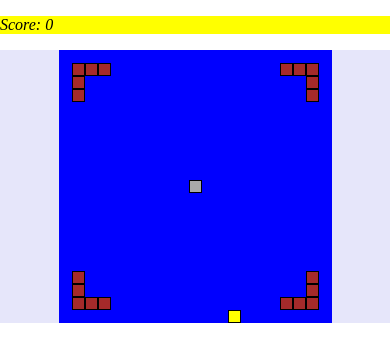
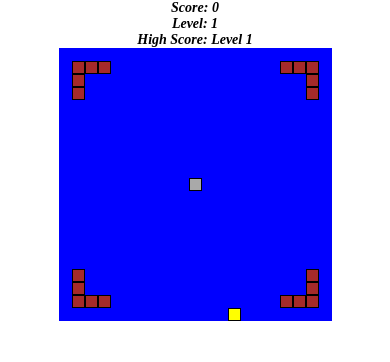
Before and after one commit to Fares1188/snakeGame_WA, a plain HTML site: page index.html in a window 390 px wide. Drawn offline with Linux system fonts and the light colour scheme.

Commit message:
added storage and responsive

```diff
--- a/css/snakeStyle.css
+++ b/css/snakeStyle.css
@@ -8,7 +8,7 @@ body {
     display: flex;
     justify-content: center;
     align-items: center;
-    background-color: lavender;
+    background-color: white;
 }
 
 #game-board {
@@ -32,8 +32,22 @@ body {
     background-color: brown;
     border: .25vmin solid black;
 }
-#score {
-    background-color: yellow;
+#score, #level, #high_level {
+    border: 0;
+    margin: 0;
     color: black;
+    font-size: 22px;
     font-style: oblique;
+    text-align: center;
 }
+
+@media only screen and (max-width: 768px) {
+    #score, #high_level, #level {
+        border: 0;
+        margin: 0;
+        color: black;
+        font-size: 14px;
+        font-style: oblique;
+        text-align: center;
+    }
+}
--- a/food.js
+++ b/food.js
@@ -21,7 +21,7 @@ export function clearScore(){
 }
 //new
 export function clearFood(){
-    food = getRandomFoodPosition();
+    food = {x: 11, y: 10};
 }
 // helper function: returns a random food position on the grid.
 function getRandomFoodPosition() {
--- a/game.js
+++ b/game.js
@@ -6,8 +6,9 @@ import {update, gameOver, setMaxScore, maxScore, level, getJson, incrementLevel,
 import {draw} from "./view.js";
 import { score } from "./food.js";
 
-//const homeDir = '/wa/index.html';
 
+const homeDir = '/wa/index.html';
+export const storage = localStorage
 
 getJson('levels.json')
     .then(res => {
@@ -26,14 +27,14 @@ let lastRenderTime = 0
 async function main(currTime) {
     if (gameOver) {
         if (confirm('You lost. Press ok to restart.')) {
-            window.location = '/wa1/index.html'
+            window.location = homeDir;
         }
         return;
     }
     else if (maxScore === score) {
         if(level === 8){
             if(confirm("you win! there are no more available levels. click ok to restart.")){
-                window.location = '/wa1/index.html';
+                window.location = homeDir;
             }
             return;
         }
@@ -48,7 +49,7 @@ async function main(currTime) {
                 console.log(maxScore);
             })
             .catch(err => console.error(err.message));
-        console.log("level is" + level);
+        storage.setItem("High Score", storage.getItem("High Score") > document.getElementById("high_level").innerText.split(":")[1] ? storage.getItem("High Score"): 'Level ' + `${level} `);
         alert("You win, press ok to continue.");
     }
 
--- a/index.html
+++ b/index.html
@@ -10,7 +10,9 @@
     <script src="game.js" defer type="module"></script>
 </head>
 <body>
-<p id="score">Score: </p>
+<p id="score"><strong>Score: </strong></p>
+<p id="level"><strong>Level: </strong></p>
+<p id="high_level"><strong>High Score: </strong></p>
 <div id="game-body">
     <div id="game-board"></div>
 </div>
--- a/obstacle.js
+++ b/obstacle.js
@@ -1,11 +1,6 @@
 import { onSnake } from "./snake.js";
 import {randomGridPosition, createPosition, equalPositions} from "./grid.js";
 
-
-/*getJson('level1.json')
-    .then(res => {{ console.log(res['snakeSpeed']); console.log(res['maxScore']); console.log(res['obstacles'].length); for(let p in res['obstacles']) {console.log(res['obstacles'][p].x); console.log(res['obstacles'][p].y);}}})
-    .catch(err => console.error(err.message));
-*/
 // the obstacles are loaded from a json file.
 export let obstacles = []
 // for the random case of this class
--- a/view.js
+++ b/view.js
@@ -1,11 +1,15 @@
 import { drawFood, score } from "./food.js";
 import { drawObstacles } from "./obstacle.js";
 import { drawSnake } from "./snake.js";
+import { level } from "./controller.js";
+import {storage} from "./game.js";
 
 const gameBoard = document.getElementById('game-board')
 
 export function draw() {
-    document.getElementById("score").innerHTML = `Score: ${score}`;
+    document.getElementById("score").innerHTML = `<strong>Score: ${score}</strong>`;
+    document.getElementById("level").innerHTML = `<strong>Level: ${level}</strong>`
+    document.getElementById("high_level").innerHTML = `<strong>High Score: ${storage.getItem("High Score") ?? "Level 1"}</strong>`;
     gameBoard.innerHTML = '' // clear game board, so that "previous" pieces of the snake are deleted.
     drawObstacles(gameBoard)
     drawSnake(gameBoard)
```
